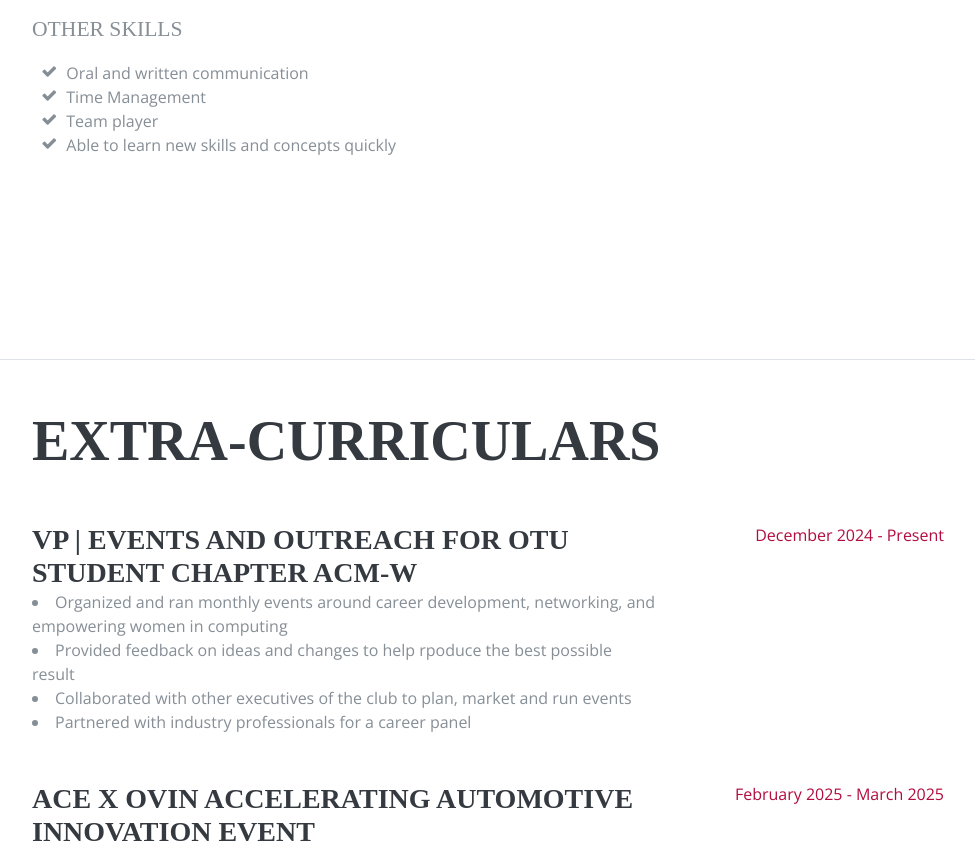
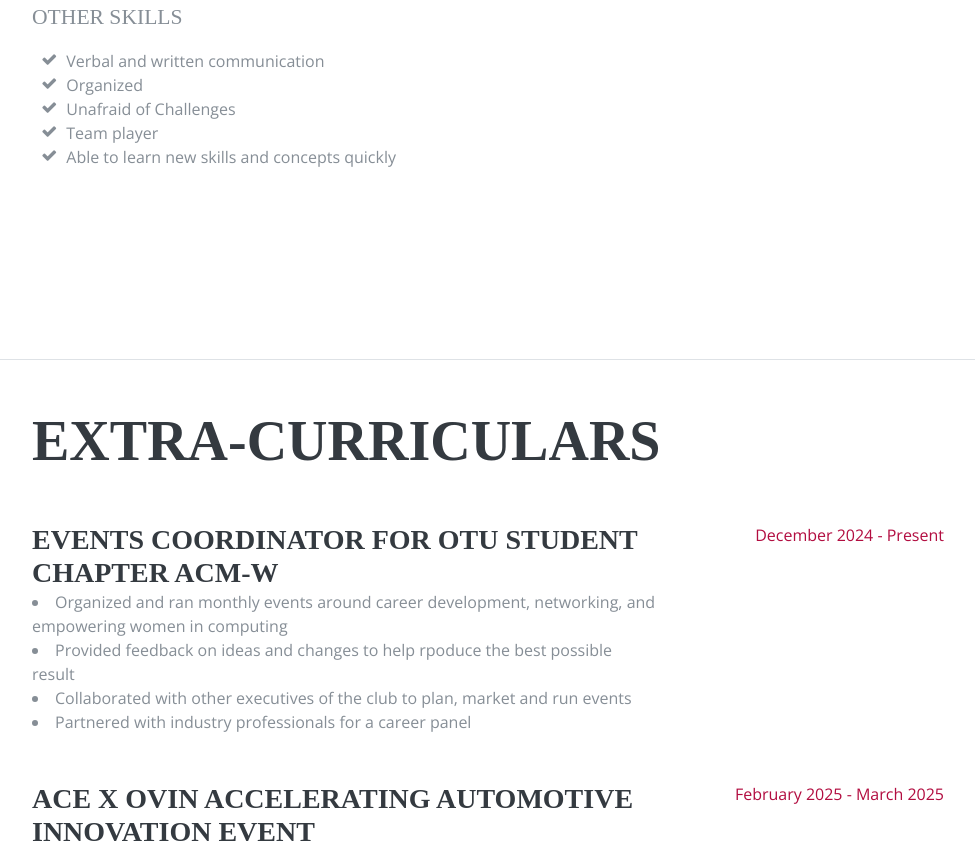
Before and after one commit to Heather-meatherall/Heather-meatherall.github.io, a plain HTML site: page index.html in a window 1280 px wide. Shown: the part 3197-4046 px from the top of the page, without its empty margins (288-1263 px from the left). Drawn offline with nearby package versions, Linux system fonts and the light colour scheme; a web font is replaced by a local one.

Commit message:
Update index.html

```diff
--- a/index.html
+++ b/index.html
@@ -213,10 +213,13 @@
           <ul class="fa-ul mb-0">
             <li>
               <i class="fa-li fa fa-check"></i>
-              Oral and written communication</li>
+              Verbal and written communication</li>
             <li>
               <i class="fa-li fa fa-check"></i>
-              Time Management</li>
+              Organized</li>
+            <li>
+              <i class="fa-li fa fa-check"></i>
+              Unafraid of Challenges</li>
             <li>
               <i class="fa-li fa fa-check"></i>
               Team player</li>
@@ -233,7 +236,7 @@
 
           <div class="resume-item d-flex flex-column flex-md-row mb-5">
             <div class="resume-content mr-auto">
-              <h3 class="mb-0">VP | Events and Outreach for OTU Student Chapter ACM-W</h3>
+              <h3 class="mb-0">Events Coordinator for OTU Student Chapter ACM-W</h3>
               <li>Organized and ran monthly events around career development, networking, and empowering
                 women in computing</li>
               <li>Provided feedback on ideas and changes to help rpoduce the best possible result</li>
```
